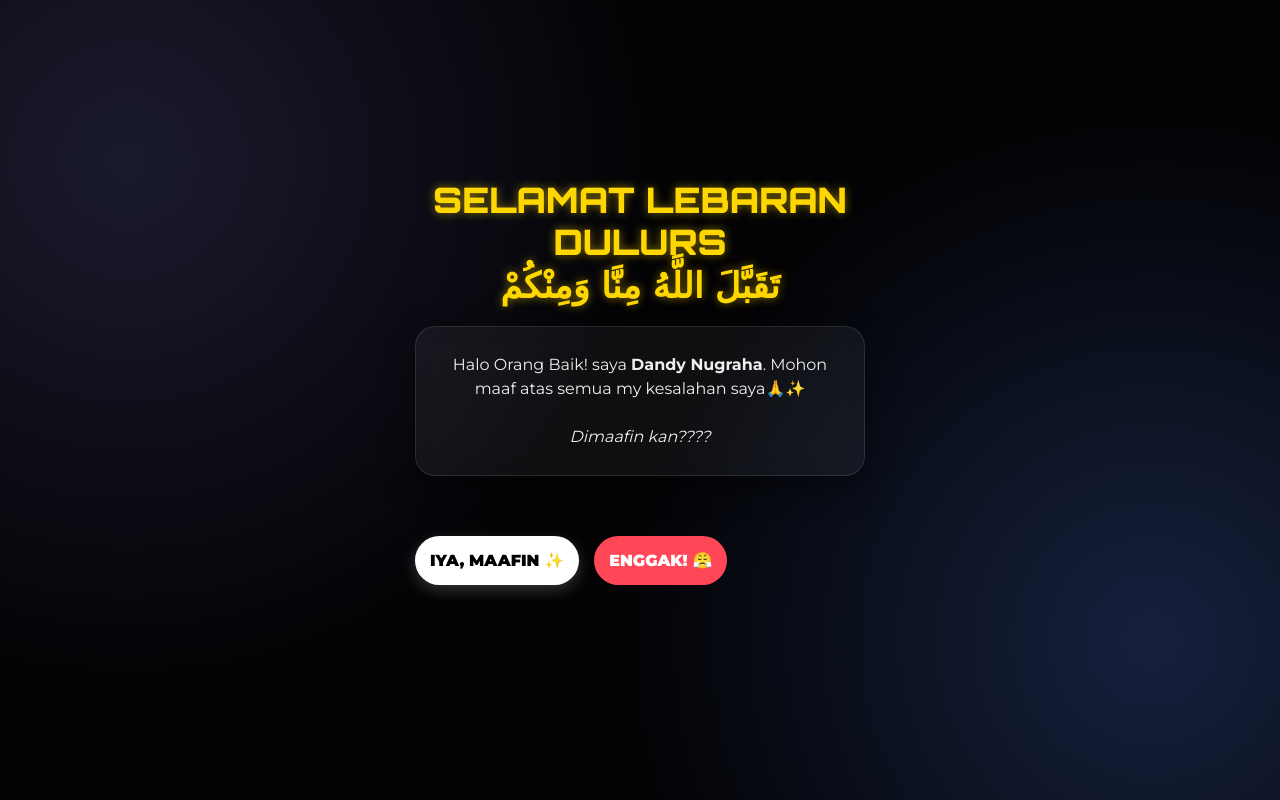
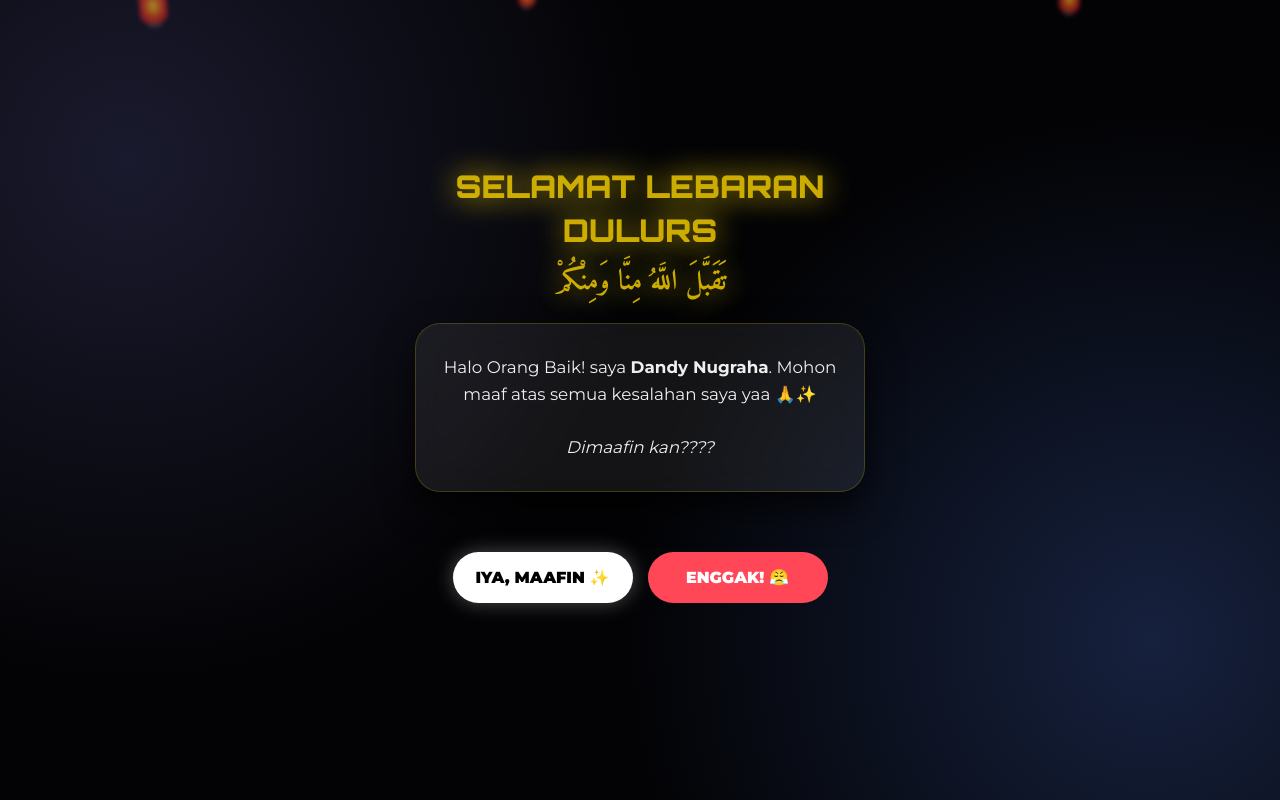
Before and after one commit to dandynugraha/lebarananeuyyy, a plain HTML site: page index.html in a window 1280 px wide. Drawn offline with nearby package versions, Linux system fonts and the light colour scheme.

Commit message:
Update index.html

```diff
--- a/index.html
+++ b/index.html
@@ -3,15 +3,15 @@
 <head>
     <meta charset="UTF-8">
     <meta name="viewport" content="width=device-width, initial-scale=1.0, maximum-scale=1.0, user-scalable=no">
-    <title>Maaf Dari Dandy 🌙</title>
+    <title>Lebaran Nihhh 🌙</title>
 
-    <link href="https://fonts.googleapis.com/css2?family=Orbitron:wght@900&family=Montserrat:wght@400;700;900&family=Caveat:wght@700&display=swap" rel="stylesheet">
-
+    <link href="https://fonts.googleapis.com/css2?family=Orbitron:wght@900&family=Montserrat:wght@400;700;900&family=Caveat:wght@700&family=Amiri:wght@700&display=swap" rel="stylesheet">
     <script src="https://cdn.jsdelivr.net/npm/canvas-confetti@1.5.1/dist/confetti.browser.min.js"></script>
 
     <style>
         :root {
             --neon-gold: #FFD700;
+            --error-red: #ff4757;
             --bg: #030305;
         }
 
@@ -25,15 +25,30 @@
             background-image:
                 radial-gradient(circle at 10% 20%, #1a1a2e 0%, transparent 40%),
                 radial-gradient(circle at 90% 80%, #16213e 0%, transparent 40%);
-            /* FIX HP: Menggunakan dvh agar tidak kepotong address bar browser */
             min-height: 100dvh;
             display: flex;
             align-items: center;
             justify-content: center;
             font-family: 'Montserrat', sans-serif;
-            overflow-x: hidden; /* Mencegah scroll ke samping */
+            overflow: hidden;
             color: white;
             padding: 20px;
+        }
+
+        /* Animasi Lampion Blur */
+        .lampion {
+            position: absolute;
+            top: -20px;
+            font-size: 40px;
+            filter: blur(2px);
+            opacity: 0.6;
+            animation: swing 3s ease-in-out infinite alternate;
+            z-index: 1;
+        }
+
+        @keyframes swing {
+            from { transform: rotate(-10deg); }
+            to { transform: rotate(10deg); }
         }
 
         .container {
@@ -44,40 +59,60 @@
             text-align: center;
         }
 
+        /* Judul Efek Cahaya */
         h1 {
             font-family: 'Orbitron', sans-serif;
-            font-size: 1.5rem; /* Ukuran lebih pas di HP */
+            font-size: 1.4rem;
             margin-bottom: 20px;
             color: var(--neon-gold);
-            text-shadow: 0 0 10px rgba(255, 215, 0, 0.5);
-            line-height: 1.2;
+            text-shadow: 0 0 10px var(--neon-gold), 0 0 20px #ffa500;
+            animation: pulse 2s infinite;
+            line-height: 1.4;
+        }
+
+        @keyframes pulse {
+            0%, 100% { opacity: 1; transform: scale(1); }
+            50% { opacity: 0.8; transform: scale(0.98); text-shadow: 0 0 30px var(--neon-gold); }
+        }
+
+        .arabic {
+            font-family: 'Amiri', serif;
+            font-size: 1.8rem;
+            display: block;
+            margin-top: 10px;
         }
 
         .message-container {
-            background: rgba(255, 255, 255, 0.05);
-            backdrop-filter: blur(10px);
-            -webkit-backdrop-filter: blur(10px);
-            border: 1px solid rgba(255, 255, 255, 0.1);
-            border-radius: 20px;
-            padding: 25px 20px;
+            background: rgba(255, 255, 255, 0.07);
+            backdrop-filter: blur(15px);
+            -webkit-backdrop-filter: blur(15px);
+            border: 1px solid rgba(255, 215, 0, 0.2);
+            border-radius: 25px;
+            padding: 30px 20px;
             margin-bottom: 25px;
-            box-shadow: 0 10px 30px rgba(0,0,0,0.5);
-            min-height: 150px;
+            box-shadow: 0 15px 35px rgba(0,0,0,0.7);
+            min-height: 160px;
             display: flex;
             align-items: center;
             justify-content: center;
         }
 
         #text {
-            font-size: 1rem;
-            line-height: 1.5;
+            font-size: 1.05rem;
+            line-height: 1.6;
             color: #efefef;
         }
 
-        /* Tombol Layout */
+        /* Styling Error Merah */
+        .err-msg {
+            color: var(--error-red);
+            font-weight: 900;
+            text-shadow: 0 0 10px rgba(255, 71, 87, 0.5);
+        }
+
         .btn-group {
             display: flex;
-            flex-direction: column; /* Tombol susun atas bawah di HP biar lega */
+            flex-direction: column;
             align-items: center;
             gap: 15px;
             position: relative;
@@ -85,34 +120,32 @@
         }
 
         button {
-            width: 100%; /* Full width di HP biar jempol gampang klik */
+            width: 100%;
             max-width: 280px;
-            padding: 15px;
+            padding: 16px;
             border-radius: 50px;
             border: none;
             font-family: 'Montserrat', sans-serif;
             font-weight: 900;
             font-size: 1rem;
             cursor: pointer;
-            transition: 0.2s;
+            transition: 0.2s cubic-bezier(0.175, 0.885, 0.32, 1.275);
         }
 
         #yes {
             background: white;
             color: black;
             z-index: 10;
-            box-shadow: 0 5px 15px rgba(255,255,255,0.2);
+            box-shadow: 0 0 20px rgba(255,255,255,0.3);
         }
 
         #no {
-            background: #ff4757;
+            background: var(--error-red);
             color: white;
             z-index: 5;
-            /* Default position di awal */
             position: relative;
         }
 
-        /* Styling Sukses */
         .success-content h1 {
             font-family: 'Caveat', cursive;
             font-size: 3.5rem;
@@ -120,23 +153,27 @@
         }
 
         @media (min-width: 600px) {
-            h1 { font-size: 2.2rem; }
-            .btn-group { flex-direction: row; } /* Di laptop tetap sampingan */
-            button { width: auto; }
+            h1 { font-size: 2rem; }
+            .btn-group { flex-direction: row; justify-content: center; }
+            button { width: auto; min-width: 180px; }
         }
     </style>
 </head>
 <body>
 
+    <div class="lampion" style="left: 10%;">🏮</div>
+    <div class="lampion" style="right: 15%; animation-delay: 1s; font-size: 30px;">🏮</div>
+    <div class="lampion" style="left: 40%; animation-delay: 2s; font-size: 25px;">🏮</div>
+
     <div class="container">
         <div id="mainContent">
-            <h1>SELAMAT LEBARAN DULURS<br>تَقَبَّلَ اللَّهُ مِنَّا وَمِنْكُمْ</h1>
+            <h1>SELAMAT LEBARAN DULURS<br><span class="arabic">تَقَبَّلَ اللَّهُ مِنَّا وَمِنْكُمْ</span></h1>
 
             <div class="message-container">
                 <p id="text">
                     Halo Orang Baik! saya <b>Dandy Nugraha</b>.
-                    Mohon maaf atas semua my kesalahan saya🙏✨<br><br>
-                    <i>Dimaafin kan????</i></i>
+                    Mohon maaf atas semua kesalahan saya yaa 🙏✨<br><br>
+                    <i>Dimaafin kan????</i>
                 </p>
             </div>
 
@@ -167,21 +204,21 @@
             "Yah, tombolnya kabur! 🏃‍♂️",
             "Klik 'IYA' aja kenapa..",
             "Eits, gak bisa! 😜",
-            "pliss! 😭"
+            "Nyerah aja, pliss! 😭"
         ];
 
         function moveButton() {
             noBtn.style.position = 'fixed';
             noBtn.style.zIndex = "999";
 
-            // Jarak aman dari pinggir layar (50px)
             const x = Math.random() * (window.innerWidth - noBtn.offsetWidth - 100) + 50;
             const y = Math.random() * (window.innerHeight - noBtn.offsetHeight - 100) + 50;
 
             noBtn.style.left = `${x}px`;
             noBtn.style.top = `${y}px`;
 
-            text.innerHTML = `<b>[ERROR]</b> ${trolls[Math.floor(Math.random() * trolls.length)]}`;
+            // Teks Error jadi MERAH
+            text.innerHTML = `<span class="err-msg">[ERROR]</span> ${trolls[Math.floor(Math.random() * trolls.length)]}`;
         }
 
         noBtn.addEventListener('mouseover', moveButton);
@@ -194,18 +231,19 @@
             confetti({
                 particleCount: 150,
                 spread: 70,
-                origin: { y: 0.6 }
+                origin: { y: 0.6 },
+                colors: ['#FFD700', '#ffffff', '#00ff00']
             });
 
             mainContent.innerHTML = `
                 <div class="success-content" style="animation: bounce 1s">
                     <div style="font-size: 5rem;">🚀💖</div>
                     <h1>Nuhun Pisan Euyy!</h1>
-                    <p style="font-size: 1.2rem; margin-top:15px;">
-                        Sekarangkan saya tenang lahir batin nihb.<br><br>
-                        <span style="color: var(--neon-gold);">SELAMAT LEBARAN! 🌙</span>
+                    <p style="font-size: 1.2rem; margin-top:15px; color: #ddd;">
+                        Sekarang saya tenang lahir batin nih.<br><br>
+                        <span style="color: var(--neon-gold); font-weight: bold;">SELAMAT LEBARAN! 🌙</span>
                     </p>
-                    <button onclick="location.reload()" style="margin-top:30px; background:rgba(255,255,255,0.1); color:white; border:1px solid rgba(255,255,255,0.2);">Ulangi</button>
+                    <button onclick="location.reload()" style="margin-top:30px; background:var(--neon-gold); color:black;">Kalo mau ngasih THR kabarin yee 💸</button>
                 </div>
             `;
         });
```
